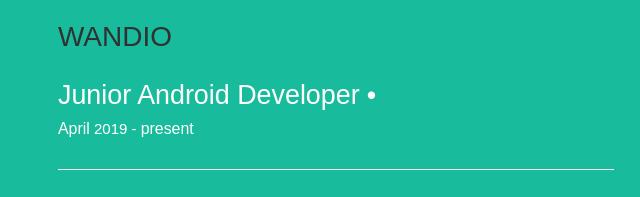
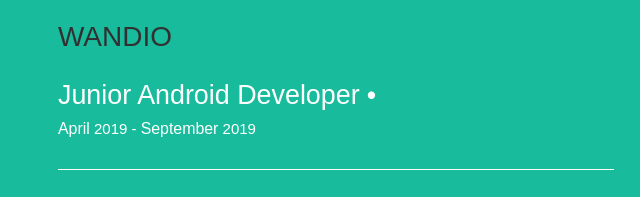
Before and after one commit to nbarateli/nbarateli.github.io, a website with bundled scripts: page index.html in a window 1280 px wide. Shown: the part 1280-1477 px from the top of the page, 190-830 px from the left. Built offline with nearby package versions, Linux system fonts and the light colour scheme.

Commit message:
updated job

```diff
--- a/index.html
+++ b/index.html
@@ -174,8 +174,8 @@
                   <span>&bull;</span>
                   <br>
                   <em class="date">
-                    <span class="lang" data-key="apr">April</span> 2019 - <span class="lang"
-                                                                                data-key="present">present</span>
+                    <span class="lang" data-key="apr">April</span> 2019 -
+                    <span class="lang" data-key="sep">September</span> 2019
                   </em>
                 </p>
 
```
